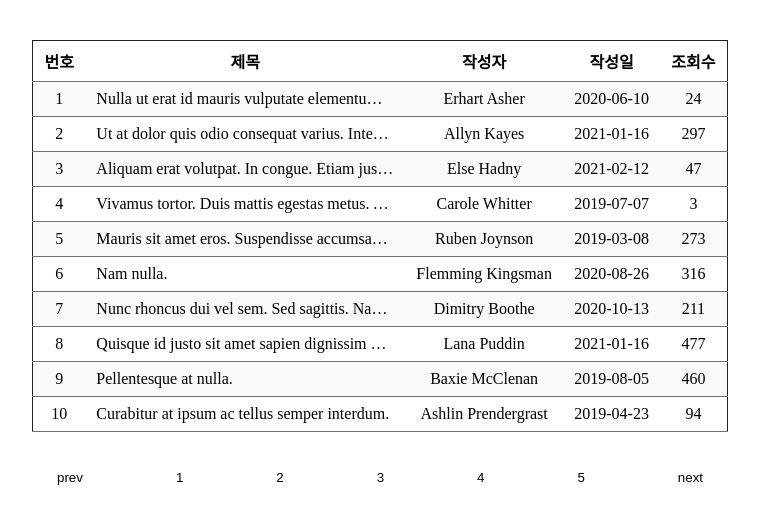
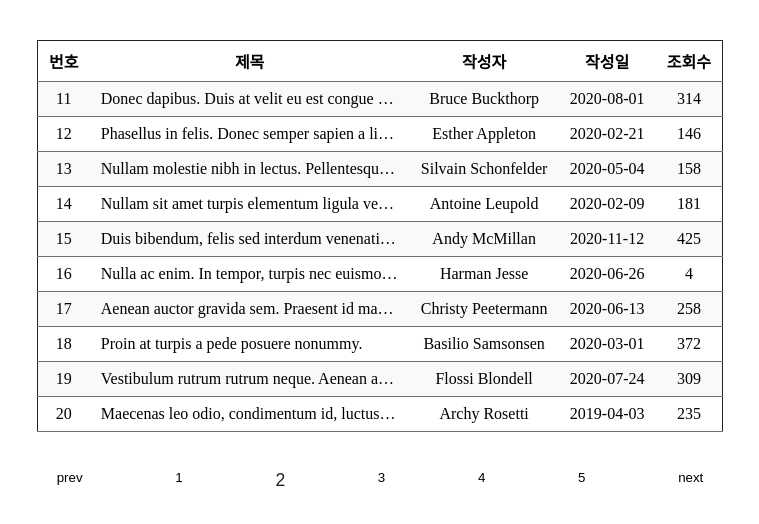
Before and after one commit to jeidiiy/mini-board, a website built with webpack: page index.html in a window 1280 px wide. Both pictures are taken after a click on the button "next". Shown: the part 186-710 px from the top of the page, without its empty margins (260-1019 px from the left). Built offline with nearby package versions, Linux system fonts and the light colour scheme; data requests are answered from the project's data file.

Commit message:
feat: 1~5 페이지, prev, next 버튼 기능 구현

```diff
--- a/index.html
+++ b/index.html
@@ -21,13 +21,13 @@
         </table>
       </div>
       <div class="btn-list">
-        <button class="btn">prev</button>
-        <button class="btn">1</button>
+        <button class="btn btn-prev">prev</button>
+        <button class="btn current">1</button>
         <button class="btn">2</button>
         <button class="btn">3</button>
         <button class="btn">4</button>
         <button class="btn">5</button>
-        <button class="btn">next</button>
+        <button class="btn btn-next">next</button>
       </div>
     </div>
     <script src="script.js"></script>
--- a/script.js
+++ b/script.js
@@ -1,15 +1,23 @@
 import './style.scss';
 
 const table = document.querySelector('.table');
+const btnList = document.querySelector('.btn-list');
+const btnPrev = document.querySelector('.btn-prev');
+const btnNext = document.querySelector('.btn-next');
+const url = 'http://localhost:3000/posts';
 
-async function fetchData(url) {
+let currentPage = 1; // 현재 페이지 상태값. 기본값은 1
+let fullPageNum;
+
+const fetchDataAndReplaceList = async url => {
   const response = await fetch(url);
   const posts = await response.json();
 
+  fullPageNum = posts.length;
   createList(posts);
-}
+};
 
-function createList(data) {
+const createList = data => {
   const dataName = ['id', 'title', 'name', 'date', ' views'];
   const fragment = document.createDocumentFragment();
 
@@ -31,6 +39,68 @@ function createList(data) {
   }
 
   table.appendChild(fragment);
-}
+};
 
-const post = fetchData('http://localhost:3000/posts?_page=1');
+const removeData = element => {
+  // children은 Live DOM 객체기 때문에 객체로 변환하여 처리함
+  const listArr = Array.from(element.children);
+  for (let i = 1; i < listArr.length; i++) {
+    // 첫 행 삭제 방지를 위해 1부터 시작
+    element.removeChild(listArr[i]);
+  }
+};
+
+const putRequest = e => {
+  const target = e.target;
+  if (
+    target.className === 'btn-list' ||
+    target.classList.contains('btn-prev') ||
+    target.classList.contains('btn-next')
+  )
+    return;
+  const pageNum = +target.textContent;
+  if (pageNum === currentPage) return;
+  removeData(table);
+  currentPage = pageNum;
+  fetchDataAndReplaceList(`${url}?_page=${pageNum}`);
+  changeCurrentStyle(target);
+};
+
+// todo: 중복되는 부분 모듈화
+const movePrevpage = () => {
+  removeData(table);
+  currentPage -= 1;
+  if (currentPage < 1) currentPage = 1;
+  const target = Array.from(btnList.children).find(
+    item => item.textContent === currentPage + ''
+  );
+  fetchDataAndReplaceList(`${url}?_page=${currentPage}`);
+  changeCurrentStyle(target);
+};
+
+const moveNextpage = () => {
+  removeData(table);
+  currentPage += 1;
+  if (currentPage > fullPageNum) currentPage = fullPageNum - 1;
+  const target = Array.from(btnList.children).find(
+    item => item.textContent === `${currentPage}`
+  );
+  fetchDataAndReplaceList(`${url}?_page=${currentPage}`);
+  changeCurrentStyle(target);
+};
+
+const changeCurrentStyle = target => {
+  const listArr = Array.from(btnList.children);
+  const prevPageBtn = listArr.find(item => item.classList.contains('current'));
+  prevPageBtn.classList.remove('current');
+  target.classList.add('current');
+};
+
+const init = () => {
+  fetchDataAndReplaceList('http://localhost:3000/posts?_page=1');
+  btnList.addEventListener('click', putRequest);
+  btnPrev.addEventListener('click', movePrevpage);
+  btnNext.addEventListener('click', moveNextpage);
+};
+
+init();
--- a/style.scss
+++ b/style.scss
@@ -53,6 +53,12 @@ body {
       overflow: hidden;
       text-overflow: ellipsis;
       white-space: nowrap;
+      cursor: pointer;
+
+      &:hover {
+        text-decoration: underline;
+        color: #83c3ff;
+      }
     }
   }
 
@@ -74,5 +80,9 @@ body {
         font-size: 1.25rem;
       }
     }
+    .current {
+      font-size: 1.1rem;
+      color: #222;
+    }
   }
 }
```
